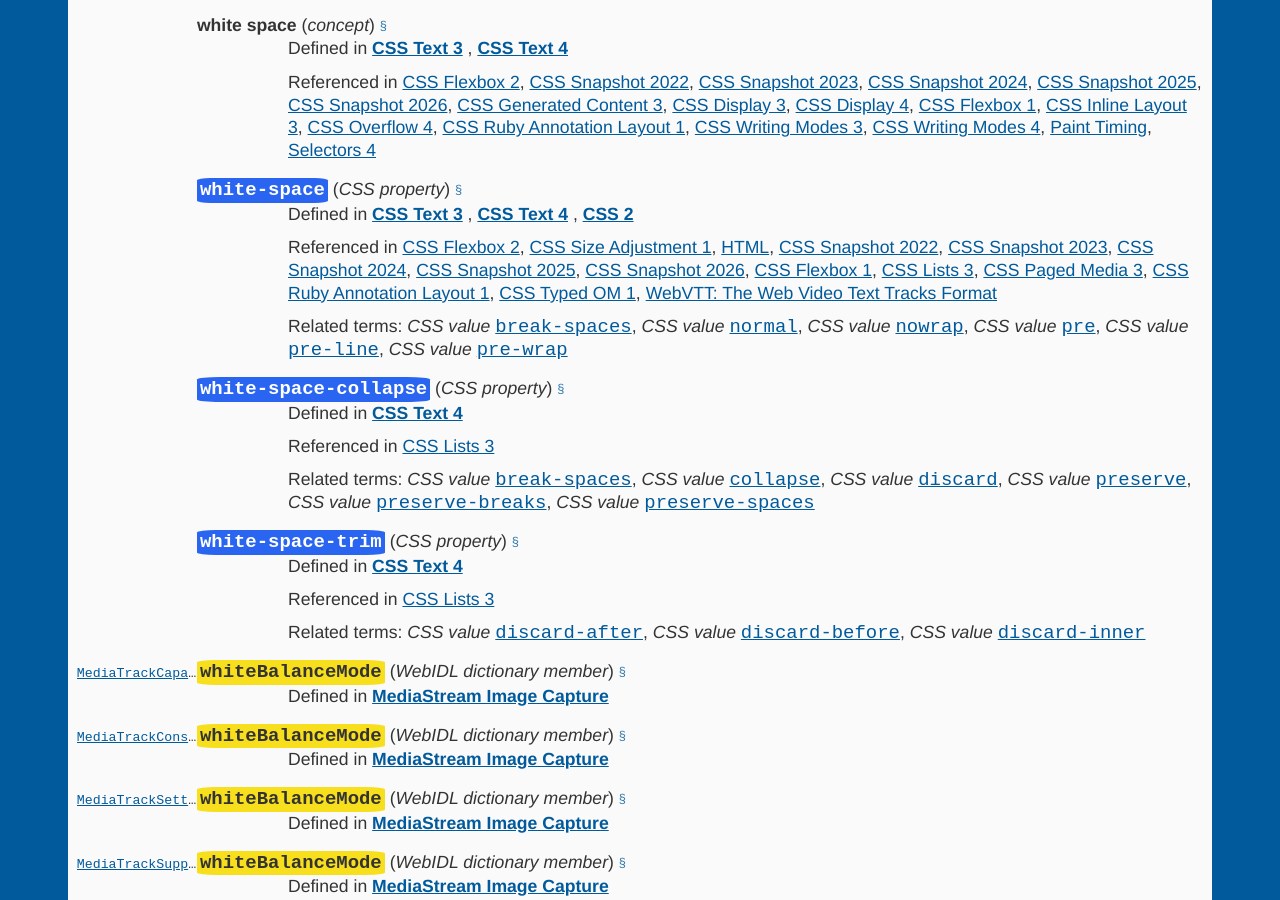
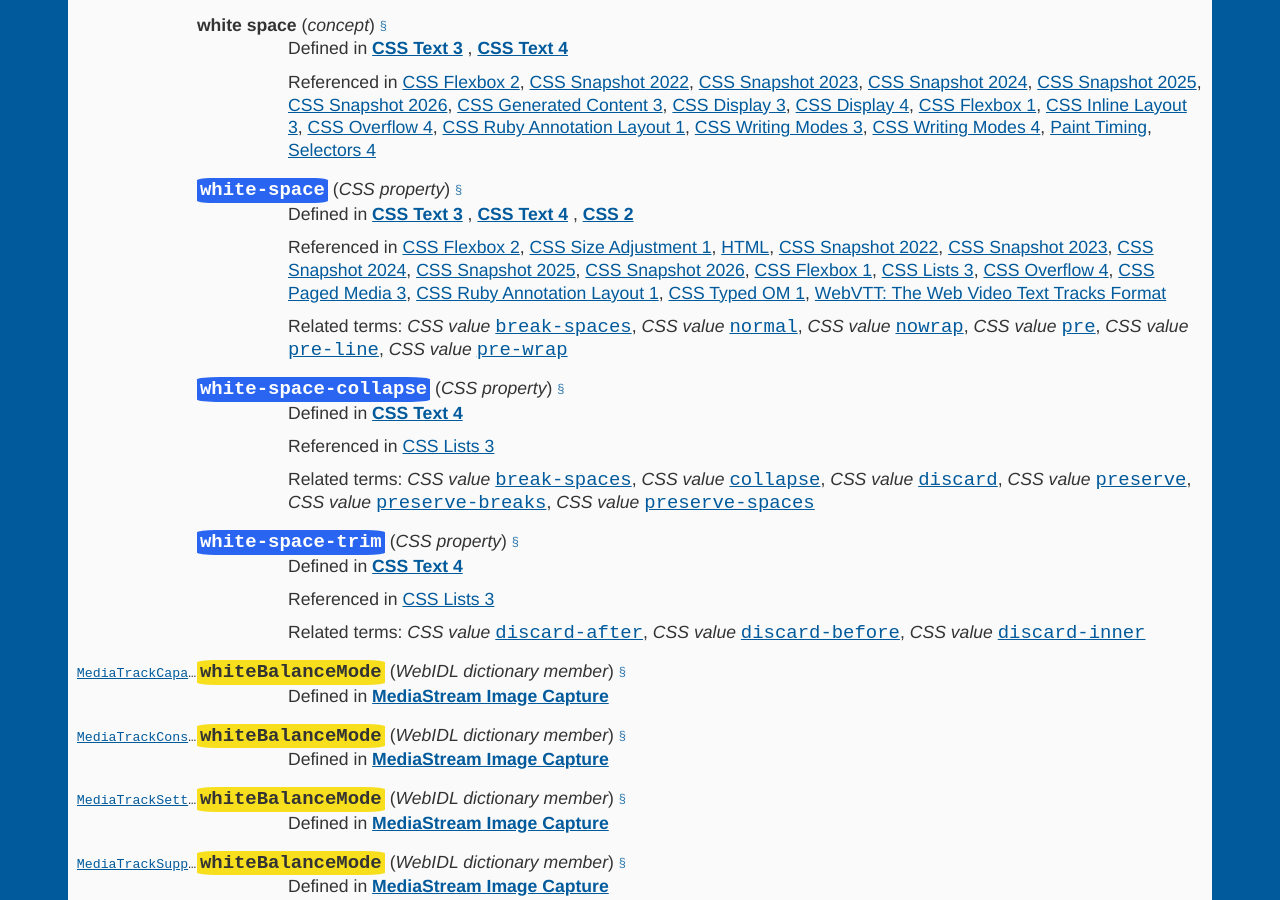
Before and after one commit to dontcallmedom/webdex, a Jekyll site: the page built from w.html, in a window 1280 px wide and 900 px high, scrolled down 25204 px. Built offline with Jekyll 4.4.1, drawn with Linux system fonts in a browser that asks for light colours.

Commit message:
Automatic update

```diff
--- a/w.html
+++ b/w.html
@@ -1681,6 +1681,7 @@
                     <a href=https:&#x2F;&#x2F;drafts.csswg.org&#x2F;css-2026&#x2F; title='white-space is referenced by CSS Snapshot 2026'>CSS Snapshot 2026</a>,
                     <a href=https:&#x2F;&#x2F;drafts.csswg.org&#x2F;css-flexbox-1&#x2F; title='white-space is referenced by CSS Flexbox 1'>CSS Flexbox 1</a>,
                     <a href=https:&#x2F;&#x2F;drafts.csswg.org&#x2F;css-lists-3&#x2F; title='white-space is referenced by CSS Lists 3'>CSS Lists 3</a>,
+                    <a href=https:&#x2F;&#x2F;drafts.csswg.org&#x2F;css-overflow-4&#x2F; title='white-space is referenced by CSS Overflow 4'>CSS Overflow 4</a>,
                     <a href=https:&#x2F;&#x2F;drafts.csswg.org&#x2F;css-page-3&#x2F; title='white-space is referenced by CSS Paged Media 3'>CSS Paged Media 3</a>,
                     <a href=https:&#x2F;&#x2F;drafts.csswg.org&#x2F;css-ruby-1&#x2F; title='white-space is referenced by CSS Ruby Annotation Layout 1'>CSS Ruby Annotation Layout 1</a>,
                     <a href=https:&#x2F;&#x2F;drafts.css-houdini.org&#x2F;css-typed-om-1&#x2F; title='white-space is referenced by CSS Typed OM 1'>CSS Typed OM 1</a>,
```
